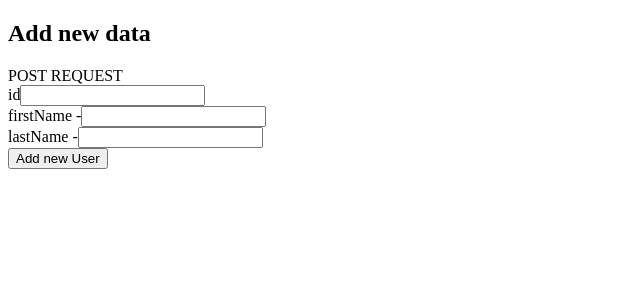
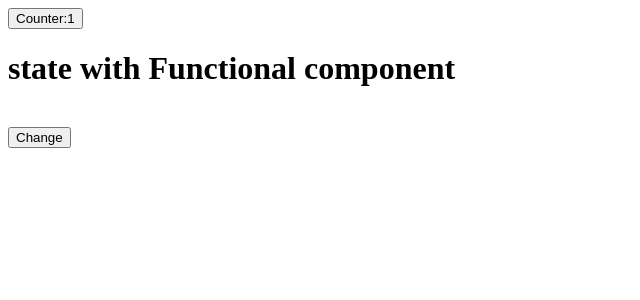
Before and after one commit to hussain-maaz/React-JS, a React (Create React App) app in the folder 01basicreact/: page / in a window 1280 px wide. Shown: the top 300 px of the page, without its empty margins (0-640 px from the left). Built offline with nearby package versions, Linux system fonts and the light colour scheme.

Commit message:
Hooks (useState) with functional component

```diff
--- a/01basicreact/src/App.js
+++ b/01basicreact/src/App.js
@@ -14,18 +14,20 @@ import Form from "./component/Form";
 import LifeCycle from "./component/LifeCycle";
 import Product from "./component/Product";
 import PostList from "./component/PostList";
-import PostForm from "./component/PostForm";
+// import PostForm from "./component/PostForm";
+import HookCounter from "./component/HookCounter";
 
 class App extends React.Component {
   render() {
     // const numbers = [5, 6, 7, 8];
     return (
       <>
+        <HookCounter></HookCounter>
         {/* <LifeCycle></LifeCycle> */}
         {/* <LifeCycle></LifeCycle> */}
         {/* <LifeCycle></LifeCycle> */}
         {/* <PostList></PostList> */}
-        <PostForm></PostForm>
+        {/* <PostForm></PostForm> */}
         {/* <Product></Product> */}
         {/* <Routing></Routing> */}
         {/* <Form></Form> */}
--- /dev/null
+++ b/01basicreact/src/component/HookCounter.jsx
@@ -0,0 +1,20 @@
+import React, { useState } from "react";
+function HookCounter() {
+  const [titleName, setTitleName] = useState("state with Functional component");
+  const [counter, setCounter] = useState(1)
+
+  const changleHandle = ()=>{
+    setTitleName("changing the state")
+    console.log(titleName)
+    setCounter(counter * 5)
+  }
+  return (
+    <div>
+      <button>Counter:{counter}</button>
+      <h1>{titleName}</h1><br></br>
+      <button onClick={changleHandle}>Change</button>
+    </div>
+  );
+}
+
+export default HookCounter;
```
